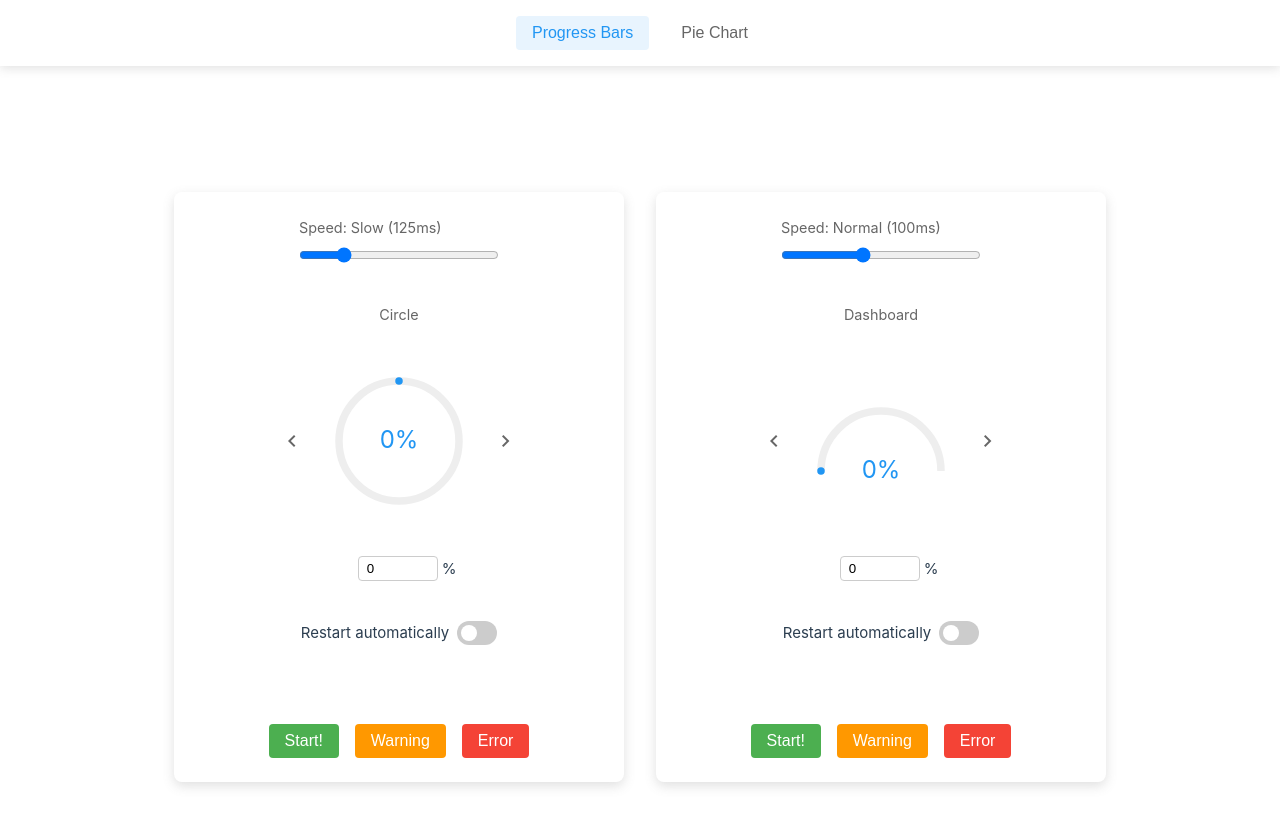
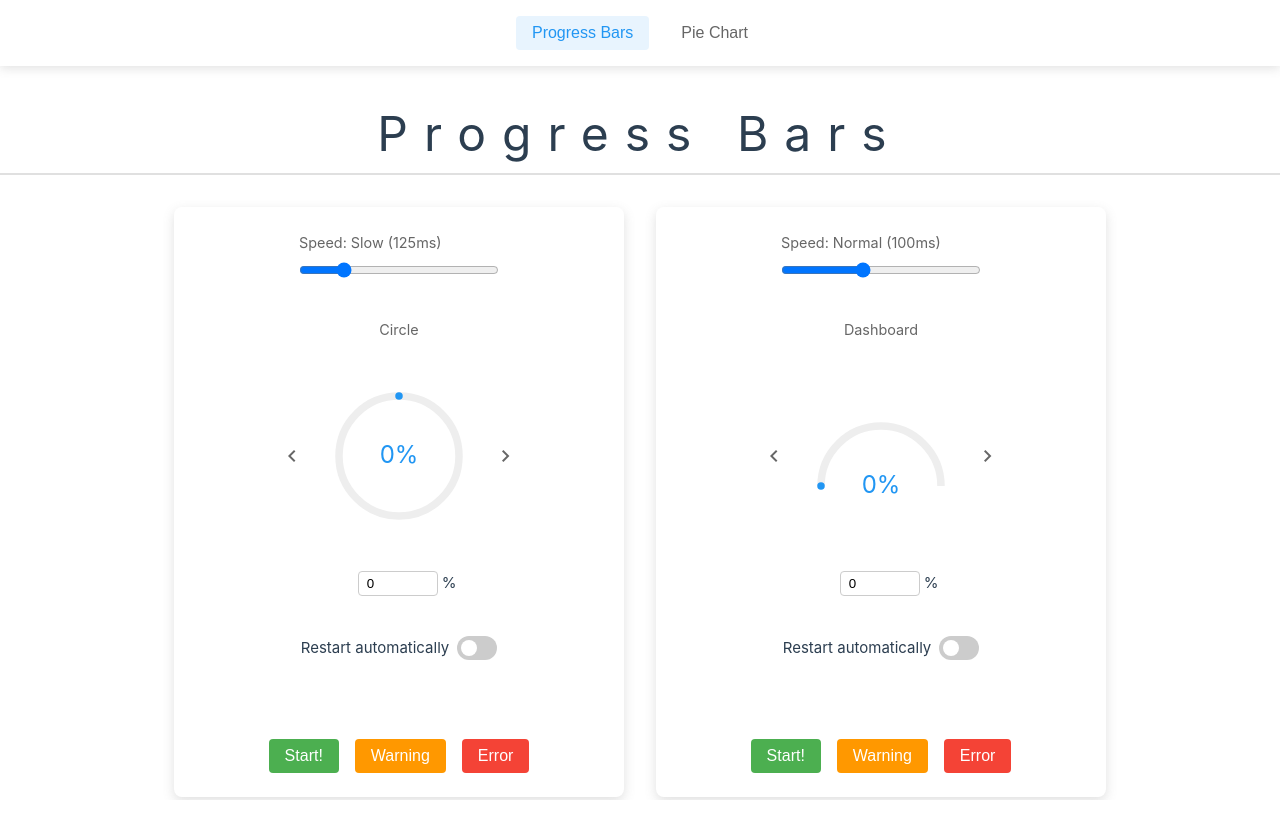
Before and after one commit to Vrolok15/test-vue-progress-bars, a Vue app in the folder test-vue/: page /progress in a window 1280 px wide. Shown: the top 838 px of the page. After the commit the page ends 816 px from the top, so only its background shows below. Built offline with nearby package versions, Linux system fonts and the light colour scheme; the HTML template or start-up script is replaced by a standard one.

Commit message:
Fixed animations

```diff
--- a/test-vue/src/App.vue
+++ b/test-vue/src/App.vue
@@ -79,17 +79,27 @@ const pages = [
 <style>
 @import './assets/variables.css';
 
+
+h1 {
+  border-bottom: 2px solid var(--color-shadow);
+  text-align: center;
+  margin-bottom: 2rem;
+  letter-spacing: 1rem;
+  font-size: 3rem;
+  width: 100vw;
+}
+
 #app {
   display: flex;
   flex-direction: column;
   height: 100vh;
   min-width: 100%;
-  padding: 5rem 0;
+  padding: 1rem 0;
 }
 
 .nav-menu {
   position: absolute;
-  width: 100%;
+  width: 100vw;
   top: 0;
   display: flex;
   justify-content: center;
--- a/test-vue/src/pages/PieChart.vue
+++ b/test-vue/src/pages/PieChart.vue
@@ -1,8 +1,23 @@
 <template>
-  <header>
+  <div class="page">
     <h1>Pie Chart</h1>
-  </header>
-  <div class="pie-chart">
-
+    <div class="pie-chart">
+      <!-- Content will be added later -->
+    </div>
   </div>
 </template>
+
+<style scoped>
+.page {
+  width: 100%;
+  display: flex;
+  flex-direction: column;
+  align-items: center;
+  padding-top: 2rem;
+}
+
+.pie-chart {
+  display: flex;
+  justify-content: center;
+}
+</style>
--- a/test-vue/src/pages/ProgressBars.vue
+++ b/test-vue/src/pages/ProgressBars.vue
@@ -3,6 +3,8 @@ import ProgressBarWithControls from '../components/ProgressBarWithControls.vue'
 </script>
 
 <template>
+  <div class="page">
+    <h1>Progress Bars</h1>
     <div class="progress-bars">
       <ProgressBarWithControls
         defaultShape="circle"
@@ -17,9 +19,18 @@ import ProgressBarWithControls from '../components/ProgressBarWithControls.vue'
         :defaultSpeed="75"
       />
     </div>
+  </div>
 </template>
 
 <style scoped>
+.page {
+  width: 100%;
+  display: flex;
+  flex-direction: column;
+  align-items: center;
+  padding-top: 2rem;
+}
+
 .progress-bars {
   display: flex;
   flex-wrap: wrap;
```
Lines whose indentation alone changed are shown as unchanged.
